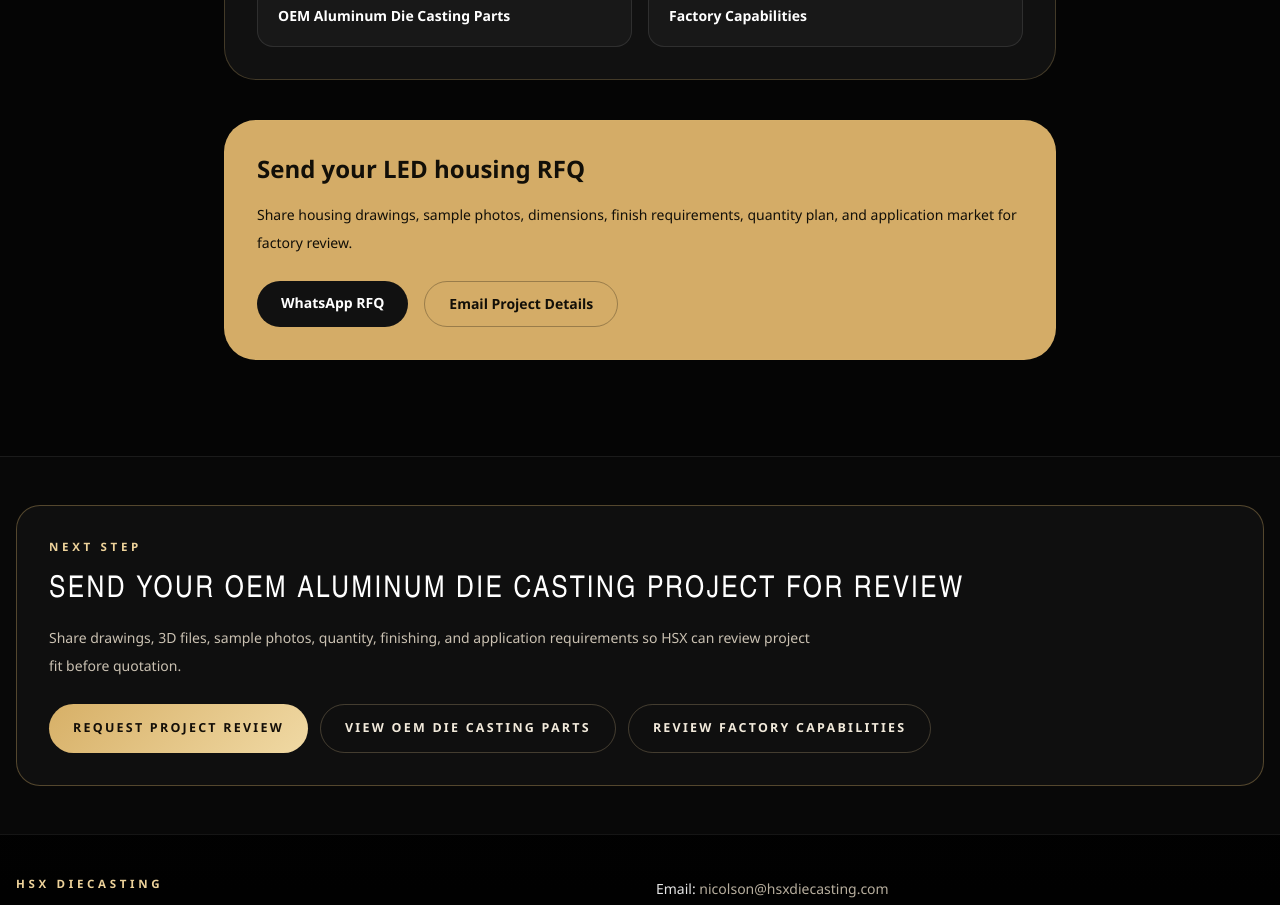
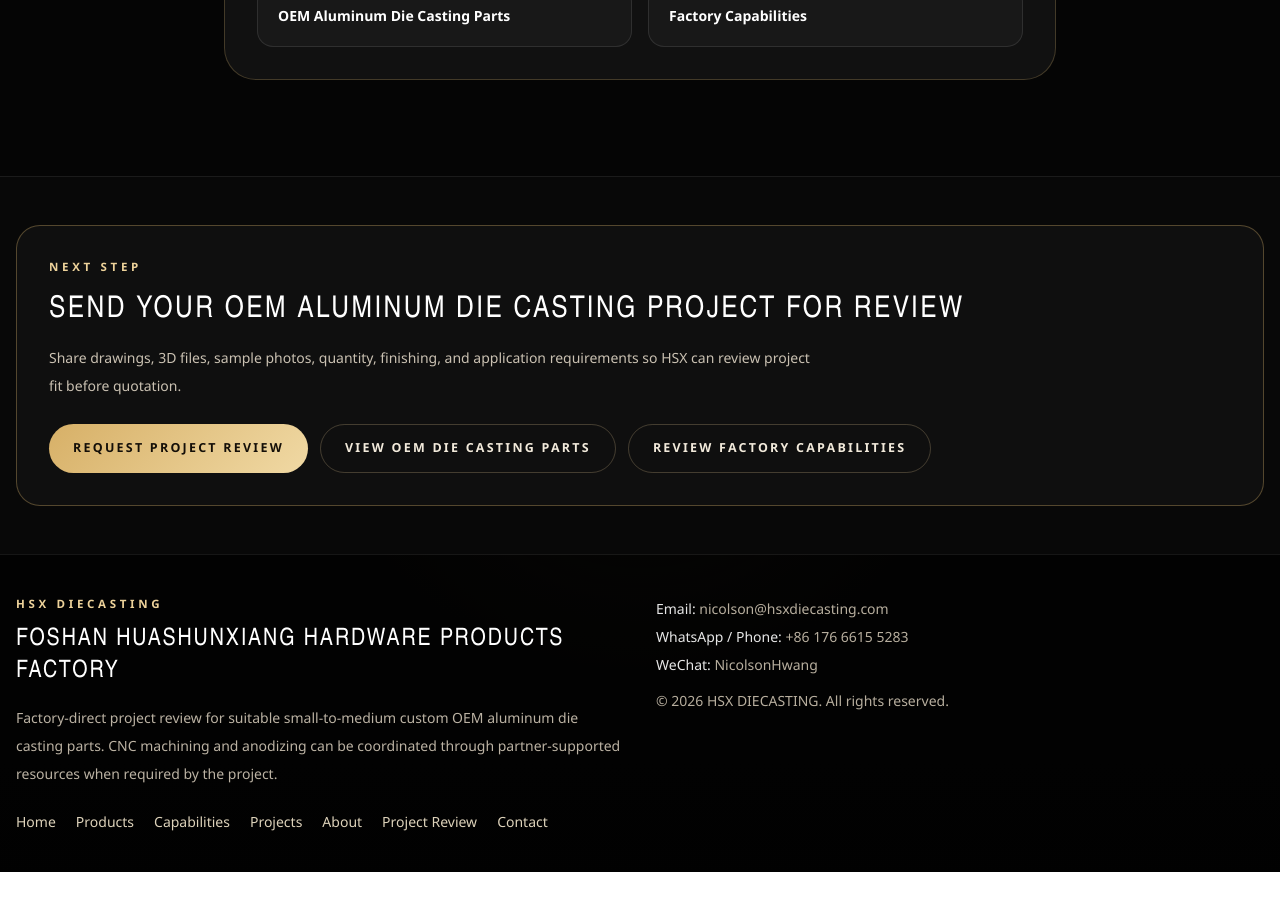
Before and after one commit to nicolsonhuang-byte/hsxdiecasting, a Next.js app: page /blog/aluminum-die-casting-led-light-housings in a window 1280 px wide. Shown: the part 2040-2945 px from the top of the page. After the commit the page ends 2912 px from the top, so only its background shows below. Built offline with nearby package versions, Linux system fonts and the light colour scheme.

Commit message:
Remove duplicate project CTAs from two sourcing guides

```diff
--- a/src/app/blog/aluminum-die-casting-led-light-housings/page.tsx
+++ b/src/app/blog/aluminum-die-casting-led-light-housings/page.tsx
@@ -16,12 +16,6 @@
   description: articleDescription,
   path: articlePath,
 });
-
-const contactDetails = {
-  email: "nicolson@hsxdiecasting.com",
-  whatsappHref:
-    "https://wa.me/8617666155283?text=Hello%20HSX%20Diecasting%2C%20I%20am%20interested%20in%20aluminum%20die%20casting%20for%20LED%20light%20housings.%20Please%20contact%20me%20with%20quotation%20details.",
-};
 
 const relatedLinks = [
   { label: "OEM Aluminum Die Casting Lighting Parts", href: "/products/aluminum-light-housings" },
@@ -152,24 +146,6 @@
           </div>
         </section>
 
-        <section className="mt-10 rounded-[2rem] border border-[#d7b56d]/25 bg-[#d4ac67] p-8 text-[#120f08]">
-          <h2 className="text-2xl font-semibold">Send your LED housing RFQ</h2>
-          <p className="mt-4 text-sm leading-7">
-            Share housing drawings, sample photos, dimensions, finish requirements,
-            quantity plan, and application market for factory review.
-          </p>
-          <div className="mt-6 flex flex-col gap-4 sm:flex-row sm:flex-wrap">
-            <a href={contactDetails.whatsappHref} className="rounded-full bg-[#111] px-6 py-3 text-center text-sm font-semibold !text-white">
-              WhatsApp RFQ
-            </a>
-            <a
-              href={`mailto:${contactDetails.email}?subject=RFQ%20for%20Aluminum%20LED%20Light%20Housings&body=Hello%20HSX%20Diecasting%2C%0A%0AI%20would%20like%20to%20request%20a%20quotation%20for%20aluminum%20LED%20light%20housings.%0A%0AProduct%20type%3A%0AQuantity%3A%0AHousing%20dimensions%3A%0AFinish%20requirement%3A%0ADrawing%20or%20sample%20available%3A%0AApplication%20market%3A%0A%0APlease%20contact%20me%20with%20pricing%20and%20production%20details.%0A%0ABest%20regards%2C`}
-              className="rounded-full border border-[#120f08]/30 px-6 py-3 text-center text-sm font-semibold"
-            >
-              Email Project Details
-            </a>
-          </div>
-        </section>
       </article>
     </main>
   );
```
Also changed, not shown: src/app/blog/powder-coating-vs-anodizing-aluminum-die-casting/page.tsx (+0 -25 lines).
